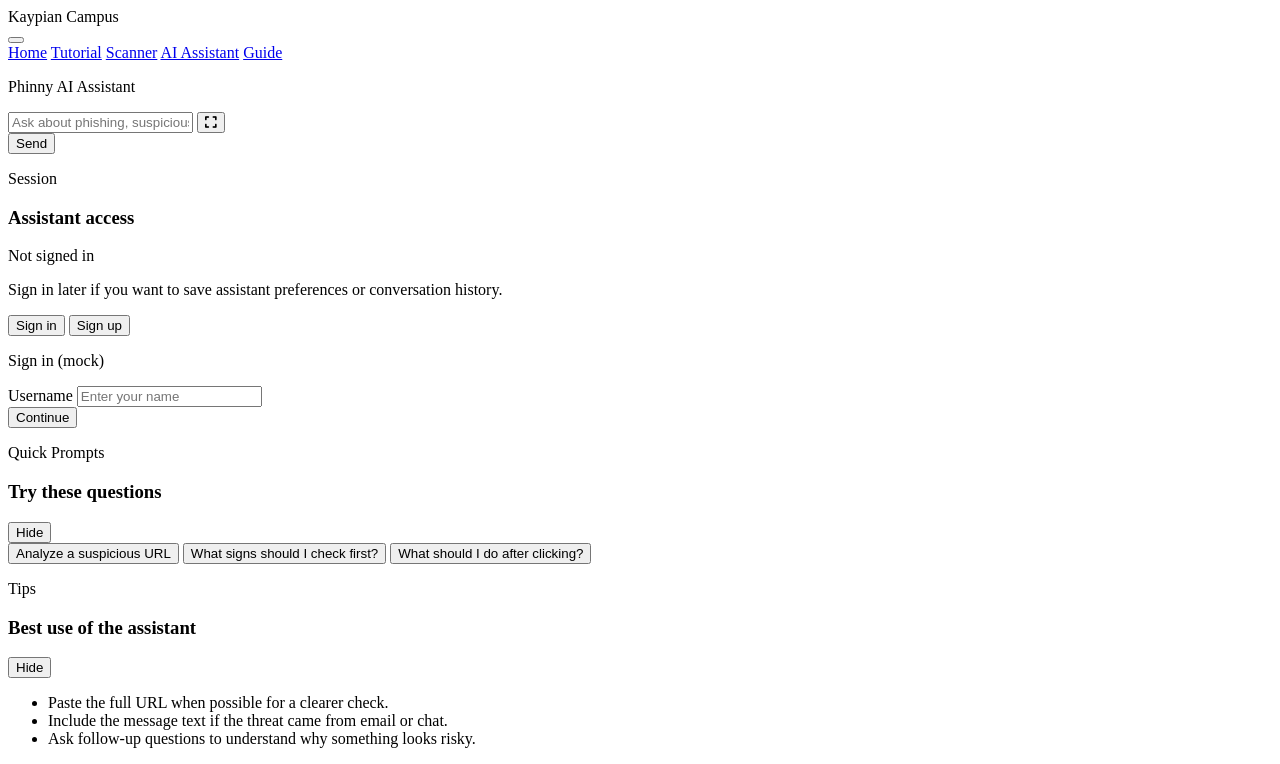
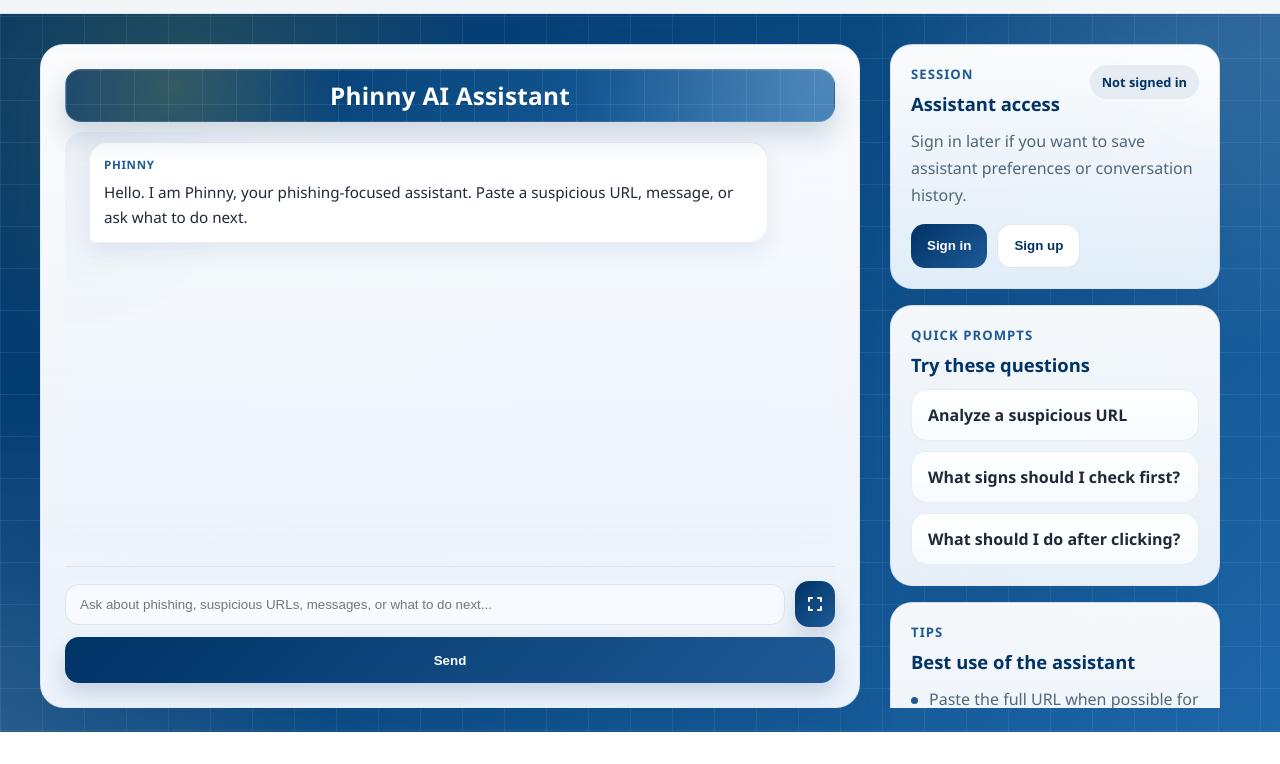
Before and after one commit to R3ym0nd0/PishNetAI, a website: page public/assistant.html in a window 1280 px wide. Shown: the part 68-832 px from the top of the page. After the commit the page ends 800 px from the top, so only its background shows below. Drawn offline with Linux system fonts and the light colour scheme; the site is published under a folder, as on GitHub Pages, so addresses that start at the root find nothing.

Commit message:
fix: assistant page design not working

```diff
--- a/public/assistant.html
+++ b/public/assistant.html
@@ -4,10 +4,10 @@
     <meta charset="utf-8">
     <meta name="viewport" content="width=device-width,initial-scale=1">
     <title>Phinny - AI Assistant</title>
-    <link rel="icon" href="/assets/images/logo.png" type="image/png">
+    <link rel="icon" href="assets/images/logo.png" type="image/png">
     <link rel="stylesheet" href="https://cdnjs.cloudflare.com/ajax/libs/font-awesome/6.5.2/css/all.min.css">
-    <link rel="stylesheet" href="/assets/css/style.css">
-    <link rel="stylesheet" href="/assets/css/assistant.css">
+    <link rel="stylesheet" href="assets/css/style.css">
+    <link rel="stylesheet" href="assets/css/assistant.css">
 </head>
 <body class="assistant-body">
     <nav class="main-nav">
@@ -124,6 +124,6 @@
         </div>
     </div>
 
-    <script src="/assets/js/assistant.js"></script>
+    <script src="assets/js/assistant.js"></script>
 </body>
 </html>
```
